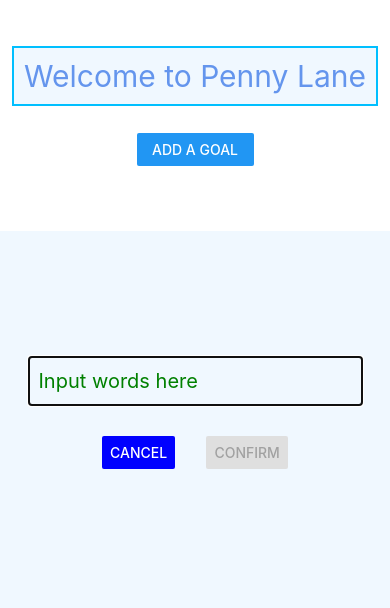
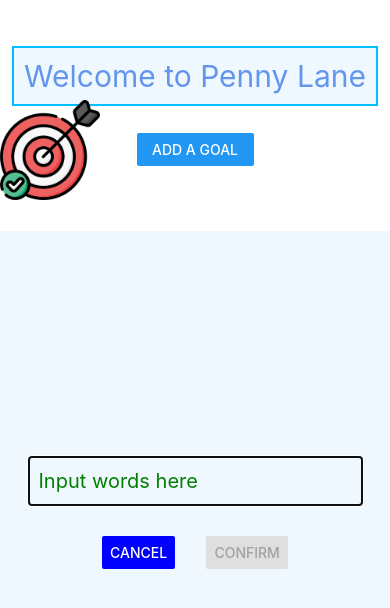
Before and after one commit to 1v17/5520project, a React Native app: screen / in a window 390 px wide. Both pictures are taken after a click on the button "ADD A GOAL". Shown: the top 608 px of the page. Built offline with nearby package versions, Linux system fonts and the light colour scheme.

Commit message:
Add two images in input

```diff
--- a/components/Input.js
+++ b/components/Input.js
@@ -1,4 +1,4 @@
-import { StyleSheet, Text, TextInput, Button, View, Modal } from 'react-native'
+import { StyleSheet, Text, TextInput, Button, View, Modal, Image } from 'react-native'
 import React from 'react'
 import { useState } from 'react';
 
@@ -23,6 +23,10 @@ export default function Input({autoFocus, inputHandler, modalVisibile, cancelHan
 
         <Modal animationType="slide" visible={modalVisibile} transparent={true}>
             {/* <View style={styles.wrapper}> */}
+                <Image src={{uri: 'https://cdn-icons-png.flaticon.com/512/2617/2617812.png'}}
+                       style={styles.image} />
+                <Image source={require('../assets/arrow_icon.png')}
+                       style={styles.image} />
                 <View style={styles.container}>
                     <TextInput
                         style={styles.input}
@@ -90,4 +94,8 @@ const styles = StyleSheet.create({
         alignItems: 'center',
         justifyContent: 'center',
     },
+    image: {
+        width: 100,
+        height: 100,
+    }
 });
```
Also changed, not shown: assets/arrow_icon.png (added).
